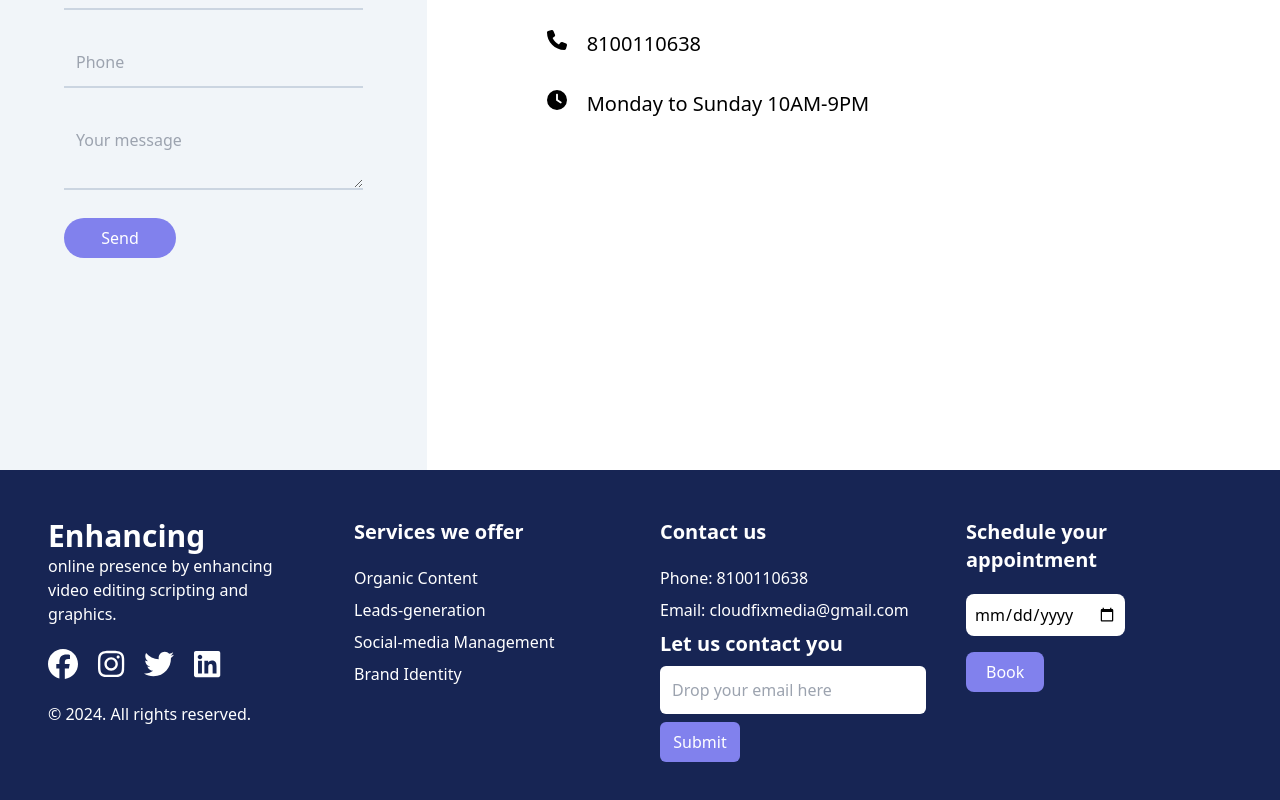
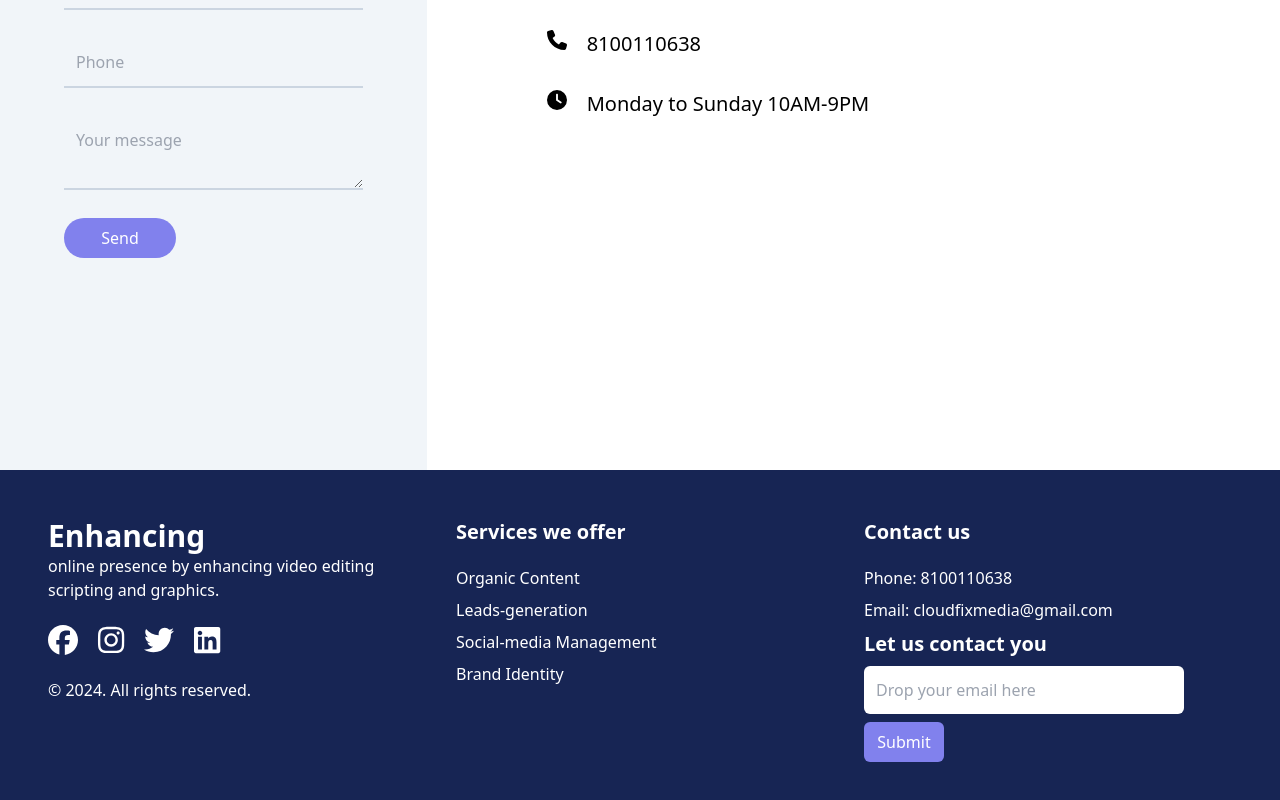
Before and after one commit to saikat-rog/cloudfixmedia, a React (Create React App) app: page /contact in a window 1280 px wide. Shown: the part 330-1130 px from the top of the page. Built offline with nearby package versions, Linux system fonts and the light colour scheme.

Commit message:
Appointment date calender removed from the footer

```diff
--- a/src/components/subcomponents/Footer.js
+++ b/src/components/subcomponents/Footer.js
@@ -15,7 +15,7 @@
 
   return (
     <footer className=" bg-blue-950 text-white p-6 md:p-12">
-      <div className=" grid grid-cols-2 md:grid-cols-4 gap-8 md:gap-10">
+      <div className=" grid grid-cols-2 md:grid-cols-3 gap-8 md:gap-10">
         {/* Grid1: Brand Statement */}
         <div className="">
           <div className=" flex flex-col gap-5">
@@ -60,15 +60,6 @@
             </div>
           </div>
         </div>
-        {/* Grid4: Appointment schedule */}
-        <div className=" flex flex-col gap-5">
-          <h3 className=" text-xl font-bold">Schedule your appointment</h3>
-          <form className=" text-black flex flex-col gap-4 items-start">
-            <input className=" p-2 rounded-lg" type="date"/>
-            <button className=" text-white bg-buttonPrimaryColor hover:bg-buttonSecondaryColor hover:text-black px-5 py-2 rounded-lg">Book</button>
-          </form>
-
-        </div>
       </div>
     </footer>
   );
--- a/src/components/subcomponents/WorkGallery.js
+++ b/src/components/subcomponents/WorkGallery.js
@@ -12,7 +12,7 @@
     const fetchVideos = async () => {
       try {
         const response = await Axios.get(
-          `https://api.cloudfixmedia.com/api/works`
+          `${process.env.REACT_APP_BASE_URL_BACKEND}/api/works`
         );
         const videoData = response.data;
 
```
